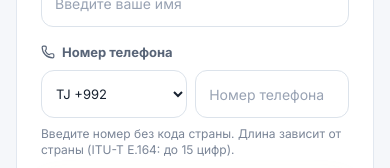
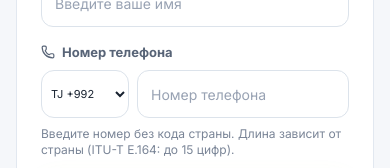
Before and after one commit to mehrvarshodiev/arzonmarket, a React (Vite) app in the folder client/: page /login in a window 390 px wide. Shown: the part 354-522 px from the top of the page. Built offline with nearby package versions, Linux system fonts and the light colour scheme; no server answers.

Commit message:
Make country selector compact and expand phone input

```diff
--- a/client/src/styles.css
+++ b/client/src/styles.css
@@ -109,8 +109,8 @@
 
 /* Phone country picker and registration field validation */
 .field-label{display:flex;align-items:center;gap:7px;margin-bottom:8px;font-size:13px;font-weight:650;color:#aab4c4}
-.phone-entry{display:grid;grid-template-columns:minmax(132px,.95fr) minmax(0,1fr);gap:8px}
-.country-select{width:100%;min-width:0;min-height:48px;padding:0 10px;border:1px solid rgba(255,255,255,.12);border-radius:13px;background:#121720;color:#e7edf5;font-size:13px;outline:none}
+.phone-entry{display:grid;grid-template-columns:88px minmax(0,1fr);gap:8px}
+.country-select{width:100%;min-width:0;min-height:48px;padding:0 5px;border:1px solid rgba(255,255,255,.12);border-radius:13px;background:#121720;color:#e7edf5;font-size:11px;outline:none}
 .country-select:focus,.field:focus{border-color:#b7f36b;box-shadow:0 0 0 3px rgba(183,243,107,.12)}
 .country-select option{background:#121720;color:#e7edf5}
 .phone-number{min-width:0;margin-top:0}
@@ -122,4 +122,4 @@
 :root[data-theme="light"] .country-select option{background:#fff;color:#182230}
 :root[data-theme="light"] .field-label{color:#586477}
 :root[data-theme="light"] .field-error{color:#c24141}
-@media(max-width:380px){.phone-entry{grid-template-columns:minmax(115px,.9fr) minmax(0,1fr);gap:6px}.country-select{padding-inline:6px;font-size:11px}}
+@media(max-width:380px){.phone-entry{grid-template-columns:78px minmax(0,1fr);gap:6px}.country-select{padding-inline:3px;font-size:10px}}
```
